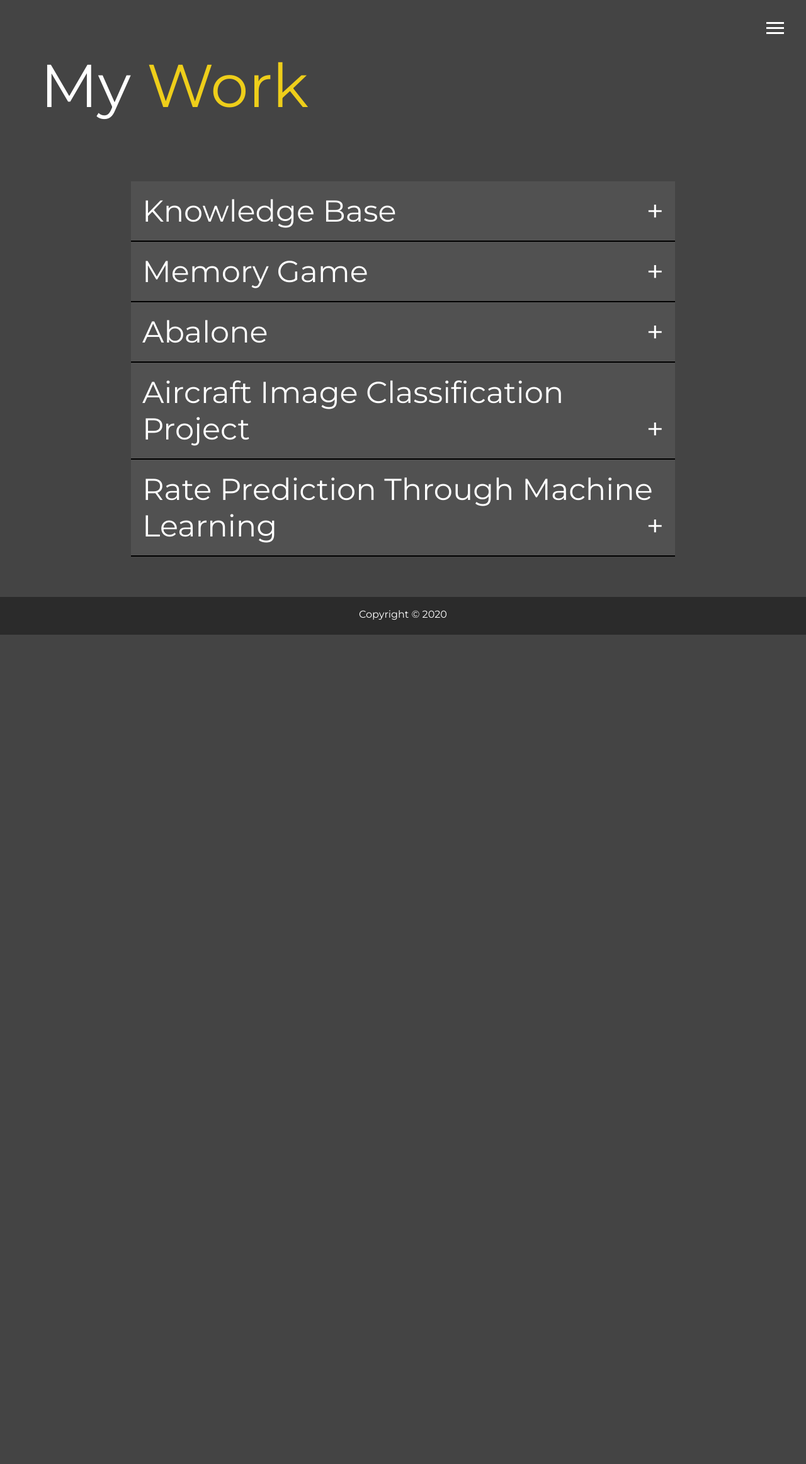
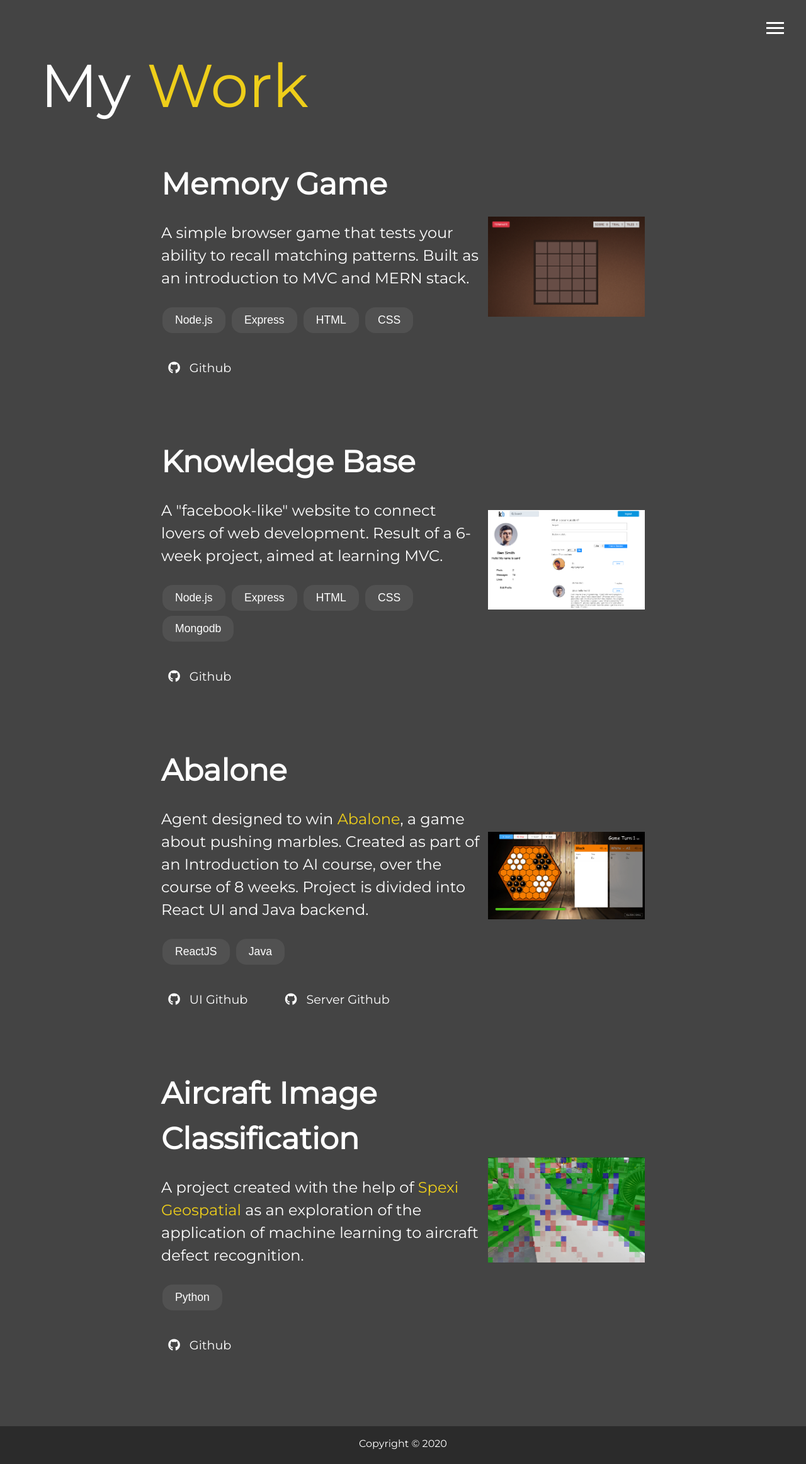
Before and after one commit to Jeffery-Wasty/PersonalWebsite, a PHP site: page /dist/work.html in a window 1280 px wide. Shown: the whole page at 63% size. Before the commit the page ends 1008 px from the top, so only its background shows below. Run offline with PHP 8.4, Linux system fonts and the light colour scheme; some libraries are stand-ins or nearby versions.

Commit message:
Finally a better project board

```diff
--- a/dist/about.html
+++ b/dist/about.html
@@ -71,6 +71,7 @@
         </h2>
         <div class="job job-1">
           <h3>Grow Technologies Inc.</h3>
+          <h4>May 2018 - Aug 2018</h4>
           <h4>Junior Software Engineer (Co-op)</h4>
           <p>
             • Daily duties ranged from bug-fixes, to minor, and major, feature
@@ -85,6 +86,7 @@
 
         <div class="job job-2">
           <h3>BlueShore Financial</h3>
+          <h4>Sep 2018 - Dec 2018</h4>
           <h4>Developer Co-op</h4>
           <p>
             • Worked on a variety of tools intended to improve the efficiency of
@@ -97,6 +99,7 @@
 
         <div class="job job-3">
           <h3>Elastic Path Software</h3>
+          <h4>Jan 2019 - May 2019</h4>
           <h4>Student Software Developer</h4>
           <p>
             • Worked with Elastic Path as part of BCIT's Industry Learning
--- a/dist/css/main.css
+++ b/dist/css/main.css
@@ -222,9 +222,6 @@ main {
       border-color: #eece1a;
       transition: all 0.5s ease-out; }
 
-.project-bundle {
-  margin-top: 5rem; }
-
 .boxes {
   display: grid;
   grid-gap: 0.7rem;
@@ -272,6 +269,18 @@ main {
   background: #c4c4c4;
   color: #333; }
 
+.tech-button {
+  background: #515151;
+  border: none;
+  color: #fff;
+  padding: 10px 20px;
+  text-align: center;
+  text-decoration: none;
+  display: inline-block;
+  margin: 4px 2px;
+  border-radius: 16px;
+  font-size: 1.1rem; }
+
 #main-footer {
   text-align: center;
   padding: 1rem;
@@ -279,67 +288,60 @@ main {
   color: #fff;
   height: 60px; }
 
-/* Style the button that is used to open and close the collapsible content */
-.collapsible {
-  background: #515151;
-  font-family: 'Montserrat', 'Segoe UI', Tahoma, Geneva, Verdana, sans-serif;
-  color: #fff;
-  cursor: pointer;
-  margin: auto;
-  display: block;
-  padding: 18px;
-  width: 75%;
-  border: none;
-  border-bottom: 2px solid #000;
-  text-align: left;
-  font-size: 3rem;
-  transition: all 0.5s ease-out; }
-  .collapsible.active {
-    border-bottom: none; }
-    .collapsible.active::after {
-      content: '\2212';
-      display: block;
-      float: right;
-      width: fit-content;
-      height: 100%; }
-  .collapsible:hover {
-    background-color: #eece1a;
-    color: #000; }
-  .collapsible::after {
-    content: '+';
-    display: block;
-    float: right;
-    width: fit-content;
-    height: 100%; }
-
-.content {
+.project-container {
   font-family: 'Montserrat', 'Segoe UI', Tahoma, Geneva, Verdana, sans-serif;
   font-size: 1.5rem;
+  display: grid;
   grid-gap: 10px;
-  grid-template-areas: 'write-up write-up preview';
+  grid-template-areas: 'writing writing visual';
   grid-template-columns: repeat(3, 1fr);
-  padding: 0 18px;
+  padding: 3rem;
   width: 75%;
   margin: auto;
-  display: none;
   overflow: hidden;
   text-align: left;
   border: none;
-  border-bottom: 2px solid #000;
-  background: #515151; }
-  .content p {
-    grid-area: write-up; }
-  .content .preview {
-    grid-area: preview;
+  background: #444; }
+  .project-container .writing {
+    grid-area: writing; }
+    .project-container .writing h1 {
+      font-weight: 600; }
+  .project-container .preview {
+    grid-area: visual;
     max-width: 100%;
     width: 100%;
-    margin: auto; }
-    .content .preview img {
+    margin: auto;
+    cursor: default; }
+    .project-container .preview img {
+      position: relative;
+      z-index: 1;
       max-width: 100%; }
 
 .github-icon {
   margin: auto;
   text-align: center; }
+
+.tech-button-container {
+  width: fit-content; }
+
+.link-container {
+  width: fit-content;
+  margin-top: 2rem; }
+  .link-container a {
+    display: inline;
+    padding: 0.7rem;
+    font-size: 1.2rem;
+    cursor: pointer;
+    border-radius: 50px;
+    transition: all 0.5s ease-out; }
+    .link-container a:hover {
+      background: #515151; }
+
+.outside-link {
+  color: #eece1a; }
+
+#abalone-server-github {
+  margin-left: 2rem; }
 
 @media screen and (min-width: 1571px) {
   .projects {
--- a/dist/work.html
+++ b/dist/work.html
@@ -124,62 +124,130 @@
           </a>
         </div>
       </div>
-      <div class="project-bundle">
-        <button type="button" class="collapsible">Knowledge Base</button>
-        <div class="content">
-          <p>Lorem ipsum...</p>
+      <div class="content">
+        <div class="project-container">
+          <div class="writing">
+            <h1>Memory Game</h1>
+            <p>
+              A simple browser game that tests your ability to recall matching
+              patterns. Built as an introduction to MVC and MERN stack.
+            </p>
+            <div class="tech-button-container">
+              <button class="button tech-button">Node.js</button>
+              <button class="button tech-button">Express</button>
+              <button class="button tech-button">HTML</button>
+              <button class="button tech-button">CSS</button>
+            </div>
+            <div class="link-container">
+              <a href="https://github.com/Jeffery-Wasty/MemoryGame">
+                <i class="fab fa-github github-icon"></i
+                >&nbsp;&nbsp;&nbsp;Github
+              </a>
+            </div>
+          </div>
+
+          <a class="preview" href="">
+            <img
+              src="img/projects/MemoryGameVisual.png"
+              alt="Memory Game Visual"
+            />
+          </a>
         </div>
-        <button type="button" class="collapsible">Memory Game</button>
-        <div class="content">
-          <p>
-            This game challenges users to track a pattern as it rotates!<br /><br />
-            This game is good for improving sense of direction<br /><br />
-            In Memory Game, the user needs to quickly memorize a group of tiles
-            on a grid. That means remembering their location, and maybe even the
-            shapes they create.<br /><br />
-            The game "challenges a part of your short-term memory called spatial
-            recall — your ability to track location and position within an
-            environment".<br /><br />
-            The game is of type Dynamic game difficulty balancing (adapts with
-            the user skill and gets harder or easier with respect to the user
-            ability)<br /><br />
-            If wrong tiles are pressed the next matrix gets generated with lower
-            number of tiles, or smaller size (a 5X5 matrix with 6 tiles, will
-            turn to a 5X5 matrix with 5 tiles or 5X4 matrix with 6 tiles)<br /><br />
-            if the user successfully clicked all the tiles then the game becomes
-            one step more difficult (a 5X5 matrix with 6 tiles, will turn to a
-            5X5 matrix with 7 tiles or 6X5 matrix with 6 tiles)
-          </p>
-          <div class="preview">
-            <a href="img/projects/AICP_deck.pdf">
-              <img
-                src="img/projects/AICP_deck_first.jpg"
-                alt="Aircraft Image Classification"
-              />
-            </a>
-            <a
-              href="https://github.com/Jeffery-Wasty/MemoryGame"
-              class="btn-dark"
-            >
-              <i class="fab fa-github github-icon"></i> Github
-            </a>
+        <div class="project-container">
+          <div class="writing">
+            <h1>Knowledge Base</h1>
+            <p>
+              A "facebook-like" website to connect lovers of web development.
+              Result of a 6-week project, aimed at learning MVC.
+            </p>
+            <div class="tech-button-container">
+              <button class="button tech-button">Node.js</button>
+              <button class="button tech-button">Express</button>
+              <button class="button tech-button">HTML</button>
+              <button class="button tech-button">CSS</button>
+              <button class="button tech-button">Mongodb</button>
+            </div>
+            <div class="link-container">
+              <a href="https://github.com/Jeffery-Wasty/KnowledgeBase">
+                <i class="fab fa-github github-icon"></i
+                >&nbsp;&nbsp;&nbsp;Github
+              </a>
+            </div>
           </div>
+
+          <a class="preview" href="">
+            <img
+              src="img/projects/KnowledgeBaseVisual.png"
+              alt="Knowledge Base Visual"
+            />
+          </a>
         </div>
-        <button type="button" class="collapsible">Abalone</button>
-        <div class="content">
-          <p>Lorem ipsum...</p>
+        <div class="project-container">
+          <div class="writing">
+            <h1>Abalone</h1>
+            <p>
+              Agent designed to win
+              <a
+                href="https://en.wikipedia.org/wiki/Abalone_(board_game)"
+                class="outside-link"
+                >Abalone</a
+              >, a game about pushing marbles. Created as part of an
+              Introduction to AI course, over the course of 8 weeks. Project is
+              divided into React UI and Java backend.
+            </p>
+            <div class="tech-button-container">
+              <button class="button tech-button">ReactJS</button>
+              <button class="button tech-button">Java</button>
+            </div>
+            <div class="link-container">
+              <a href="https://github.com/Jeffery-Wasty/Abalone-react">
+                <i class="fab fa-github github-icon"></i>&nbsp;&nbsp;&nbsp;UI
+                Github
+              </a>
+              <a
+                href="https://github.com/Jeffery-Wasty/Abalone"
+                id="abalone-server-github"
+              >
+                <i class="fab fa-github github-icon"></i
+                >&nbsp;&nbsp;&nbsp;Server Github
+              </a>
+            </div>
+          </div>
+
+          <a class="preview" href="img/projects/Abalone_report.pdf">
+            <img src="img/projects/AbaloneClientVisual.png" alt="Abalone" />
+          </a>
         </div>
-        <button type="button" class="collapsible">
-          Aircraft Image Classification Project
-        </button>
-        <div class="content">
-          <p>Lorem ipsum...</p>
-        </div>
-        <button type="button" class="collapsible">
-          Rate Prediction Through Machine Learning
-        </button>
-        <div class="content">
-          <p>Lorem ipsum...</p>
+        <div class="project-container">
+          <div class="writing">
+            <h1>Aircraft Image Classification</h1>
+            <p>
+              A project created with the help of
+              <a class="outside-link" href="https://spexigeo.com/"
+                >Spexi Geospatial</a
+              >
+              as an exploration of the application of machine learning to
+              aircraft defect recognition.
+            </p>
+            <div class="tech-button-container">
+              <button class="button tech-button">Python</button>
+            </div>
+            <div class="link-container">
+              <a
+                href="https://github.com/Jeffery-Wasty/AircraftImageClassification"
+              >
+                <i class="fab fa-github github-icon"></i
+                >&nbsp;&nbsp;&nbsp;Github
+              </a>
+            </div>
+          </div>
+
+          <a class="preview" id="AIC-report" href="img/projects/AICP_deck.pdf">
+            <img
+              src="img/projects/AICVisual.png"
+              alt="Aircraft Image Classification"
+            />
+          </a>
         </div>
       </div>
     </main>
@@ -187,21 +255,5 @@
     <footer id="main-footer">Copyright &copy; 2020</footer>
 
     <script src="js/main.js"></script>
-    <script>
-      var coll = document.getElementsByClassName('collapsible');
-      var i;
-
-      for (i = 0; i < coll.length; i++) {
-        coll[i].addEventListener('click', function () {
-          this.classList.toggle('active');
-          var content = this.nextElementSibling;
-          if (content.style.display === 'grid') {
-            content.style.display = 'none';
-          } else {
-            content.style.display = 'grid';
-          }
-        });
-      }
-    </script>
   </body>
 </html>
--- a/scss/main.scss
+++ b/scss/main.scss
@@ -149,10 +149,6 @@ main {
   }
 }
 
-.project-bundle {
-  margin-top: 5rem;
-}
-
 // Contact Page
 .boxes {
   display: grid;
@@ -220,6 +216,19 @@ main {
   color: #333;
 }
 
+.tech-button {
+  background: lighten($color: $primary-color, $amount: 5);
+  border: none;
+  color: #fff;
+  padding: 10px 20px;
+  text-align: center;
+  text-decoration: none;
+  display: inline-block;
+  margin: 4px 2px;
+  border-radius: 16px;
+  font-size: 1.1rem;
+}
+
 #main-footer {
   text-align: center;
   padding: 1rem;
@@ -228,76 +237,40 @@ main {
   height: 60px;
 }
 
-/* Style the button that is used to open and close the collapsible content */
-.collapsible {
-  background: lighten($color: $primary-color, $amount: 5);
+.project-container {
   font-family: 'Montserrat', 'Segoe UI', Tahoma, Geneva, Verdana, sans-serif;
-  color: #fff;
-  cursor: pointer;
+  font-size: 1.5rem;
+  display: grid;
+  grid-gap: 10px;
+  grid-template-areas: 'writing writing visual';
+  grid-template-columns: repeat(3, 1fr);
+  padding: 3rem;
+  width: 75%;
   margin: auto;
-  display: block;
-  padding: 18px;
-  width: 75%;
+
+  overflow: hidden;
+  text-align: left;
   border: none;
-  border-bottom: 2px solid #000;
-  text-align: left;
-  font-size: 3rem;
+  background: $primary-color;
 
-  @include easeOut;
+  .writing {
+    grid-area: writing;
 
-  &.active {
-    border-bottom: none;
-
-    &::after {
-      content: '\2212';
-      display: block;
-      float: right;
-      width: fit-content;
-      height: 100%;
+    h1 {
+      font-weight: 600;
     }
   }
 
-  &:hover {
-    background-color: $secondary-color;
-    color: set-text-color($secondary-color);
-  }
-
-  &::after {
-    content: '+';
-    display: block;
-    float: right;
-    width: fit-content;
-    height: 100%;
-  }
-}
-
-.content {
-  font-family: 'Montserrat', 'Segoe UI', Tahoma, Geneva, Verdana, sans-serif;
-  font-size: 1.5rem;
-  grid-gap: 10px;
-  grid-template-areas: 'write-up write-up preview';
-  grid-template-columns: repeat(3, 1fr);
-  padding: 0 18px;
-  width: 75%;
-  margin: auto;
-  display: none;
-  overflow: hidden;
-  text-align: left;
-  border: none;
-  border-bottom: 2px solid #000;
-  background: lighten($color: $primary-color, $amount: 5);
-
-  p {
-    grid-area: write-up;
-  }
-
   .preview {
-    grid-area: preview;
+    grid-area: visual;
     max-width: 100%;
     width: 100%;
     margin: auto;
+    cursor: default;
 
     img {
+      position: relative;
+      z-index: 1;
       max-width: 100%;
     }
   }
@@ -308,4 +281,35 @@ main {
   text-align: center;
 }
 
+.tech-button-container {
+  width: fit-content;
+}
+
+.link-container {
+  width: fit-content;
+  margin-top: 2rem;
+
+  a {
+    display: inline;
+    padding: 0.7rem;
+    font-size: 1.2rem;
+    cursor: pointer;
+    border-radius: 50px;
+
+    @include easeOut;
+
+    &:hover {
+      background: lighten($color: $primary-color, $amount: 5);
+    }
+  }
+}
+
+.outside-link {
+  color: $secondary-color;
+}
+
+#abalone-server-github {
+  margin-left: 2rem;
+}
+
 @import 'mobile';
```
Also changed, not shown: dist/img/projects/AICVisual.png (added), dist/img/projects/AbaloneClientVisual.png (added), dist/img/projects/KnowledgeBaseVisual.png (added), dist/img/projects/MemoryGameVisual.png (added), 5 other files.
